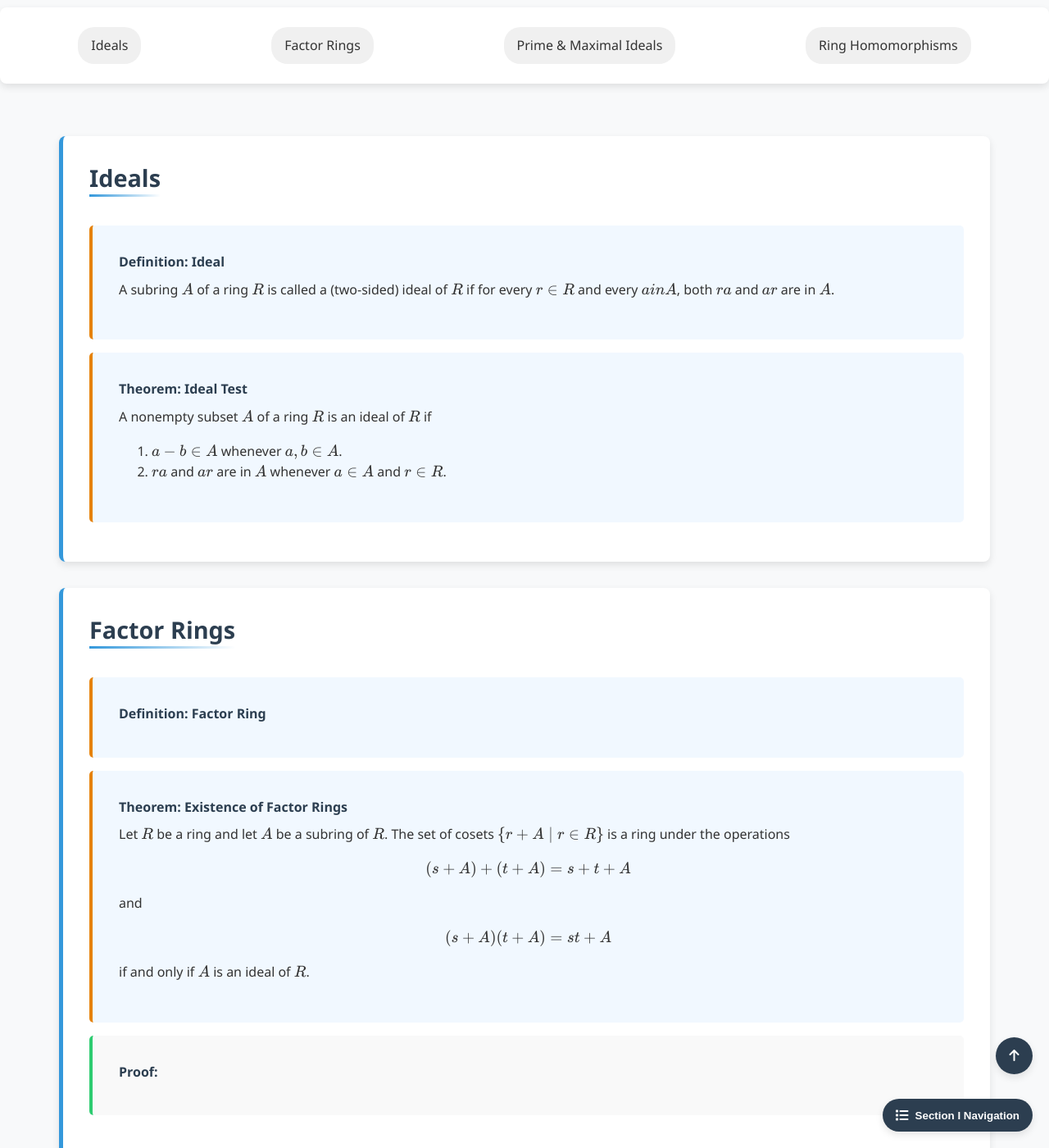
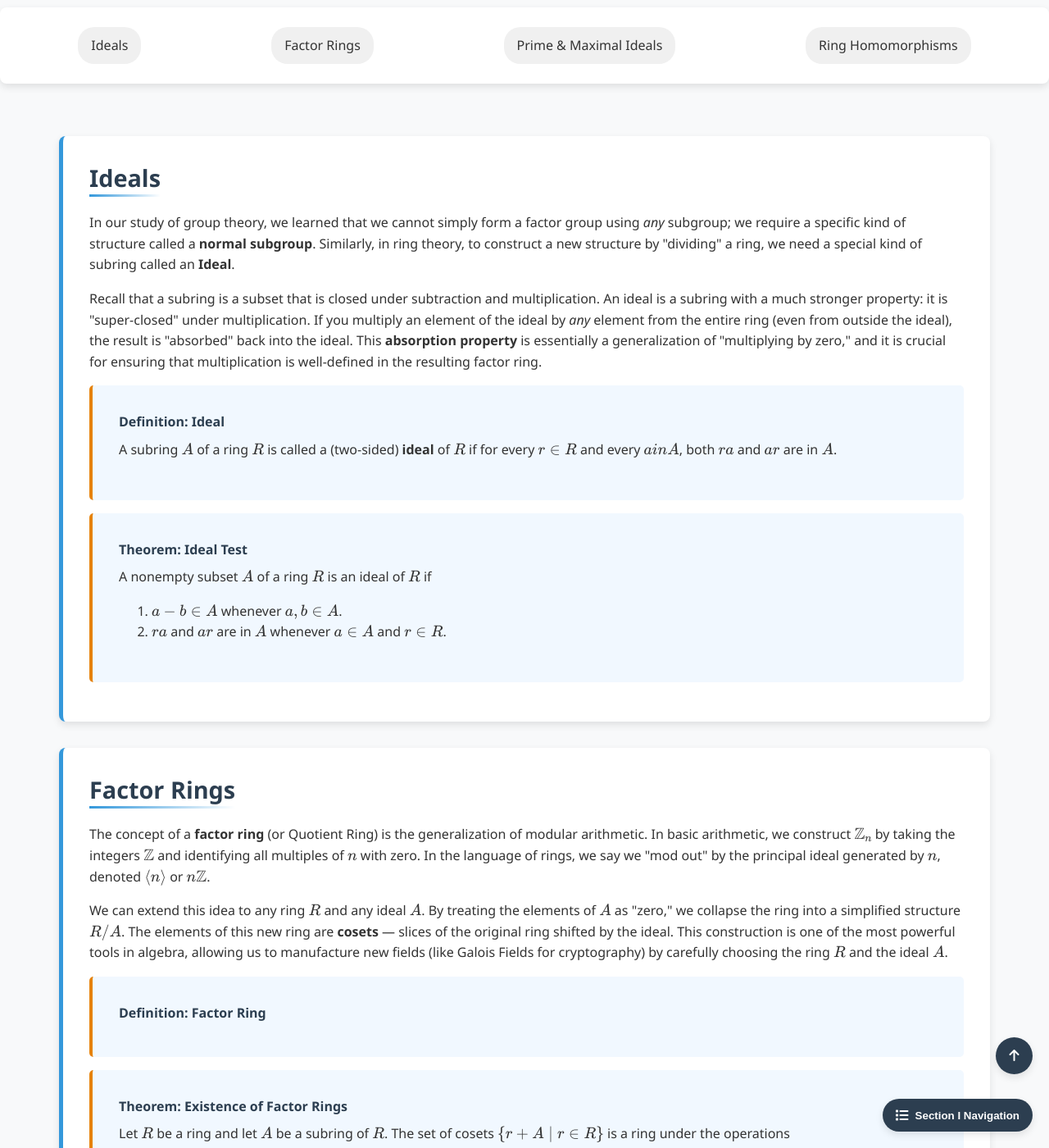
Before and after one commit to Yusukey01/yusukey01.github.io, a Jekyll site: the page built from Mathematics/Linear_algebra/ideals.html, in a window 1280 px wide and 1400 px high, scrolled down 487 px. Shown: the whole window at 82% size. Built offline with Jekyll 4.4.1, drawn with Linux system fonts in a browser that asks for light colours; some of the changed text lies outside the part shown.

Commit message:
start Section I -Part20

```diff
--- a/Mathematics/Linear_algebra/ideals.html
+++ b/Mathematics/Linear_algebra/ideals.html
@@ -102,14 +102,25 @@ noindex: true
                 <h2>Ideals</h2>
 
                 <p>
-
+                    In our study of group theory, we learned that we cannot simply form a factor group using
+                    <em>any</em> subgroup; we require a specific kind of structure called a <strong>normal subgroup</strong>.
+                    Similarly, in ring theory, to construct a new structure by "dividing" a ring, we need a special
+                    kind of subring called an <strong>Ideal</strong>.
+                </p>
+                <p>
+                    Recall that a subring is a subset that is closed under subtraction and multiplication. An ideal
+                    is a subring with a much stronger property: it is "super-closed" under multiplication. If you
+                    multiply an element of the ideal by <em>any</em> element from the entire ring (even from outside the ideal),
+                    the result is "absorbed" back into the ideal. This <strong>absorption property</strong> is essentially
+                    a generalization of "multiplying by zero," and it is crucial for ensuring that multiplication is well-defined
+                    in the resulting factor ring.
                 </p>
 
                 <div class="theorem">
                     <span class="theorem-title">Definition: Ideal</span>
                     <p>
-                        A subring \(A\) of a ring \(R\) is called a (two-sided) ideal of \(R\) if for every \(r \in R\) and every
-                        \(a in A\), both \(ra\) and \(ar\) are in \(A\).
+                        A subring \(A\) of a ring \(R\) is called a (two-sided) <strong>ideal</strong> of \(R\) if for every
+                        \(r \in R\) and every \(a in A\), both \(ra\) and \(ar\) are in \(A\).
                     </p>
                 </div>
 
@@ -131,7 +142,17 @@ noindex: true
                 <h2>Factor Rings</h2>
 
                 <p>
-
+                    The concept of a <strong>factor ring</strong> (or Quotient Ring) is the generalization of modular arithmetic.
+                    In basic arithmetic, we construct \(\mathbb{Z}_n\) by taking the integers \(\mathbb{Z}\) and identifying
+                    all multiples of \(n\) with zero. In the language of rings, we say we "mod out" by the principal ideal
+                    generated by \(n\), denoted \(\langle n \rangle\) or \(n\mathbb{Z}\).
+                </p>
+                <p>
+                    We can extend this idea to any ring \(R\) and any ideal \(A\). By treating the elements of \(A\) as "zero,"
+                    we collapse the ring into a simplified structure \(R/A\). The elements of this new ring are <strong>cosets</strong> — slices
+                    of the original ring shifted by the ideal. This construction is one of the most powerful tools in algebra,
+                    allowing us to manufacture new fields (like Galois Fields for cryptography) by carefully choosing the ring \(R\)
+                    and the ideal \(A\).
                 </p>
 
                 <div class="theorem">
@@ -165,13 +186,24 @@ noindex: true
                 <h2>Prime & Maximal Ideals</h2>
 
                 <p>
+                    Not all factor rings are created equal. If we mod out \(\mathbb{Z}\) by \(6\), we get \(\mathbb{Z}_6\),
+                    which has zero-divisors (since \(2 \cdot 3 = 6 \equiv 0\)). However, if we mod out by \(5\), we get
+                    \(\mathbb{Z}_5\), which is a perfect <strong>field</strong>. What is the fundamental difference between the ideal
+                    \(\langle 6 \rangle\) and the ideal \(\langle 5 \rangle\)?
+                </p>
 
+                <p>
+                    The answer lies in the classification of ideals. Just as integers can be composite or prime, ideals can
+                    be classified based on their internal structure. This section introduces <strong>prime ideals</strong> and
+                    <strong>maximal ideals</strong>. These concepts provide the deterministic recipe for constructing specific algebraic structures:
+                    prime ideals yield integral domains, while maximal ideals yield Fields. This correspondence is the engine behind
+                    constructing the finite fields used in AES encryption and Elliptic Curve Cryptography.
                 </p>
 
                 <div class="theorem">
                     <span class="theorem-title">Definition: Prime Ideal</span>
                     <p>
-                        A prime ideal \(A\) of a commutative ring \(R\) is a proper ideal of \(R\) such that \(a, b \in R\) and
+                        A <strong>prime ideal</strong> \(A\) of a commutative ring \(R\) is a proper ideal of \(R\) such that \(a, b \in R\) and
                         \(ab \in R\) imply \(a \in A\) or \(b \in A\).
                     </p>
                 </div>
@@ -179,7 +211,7 @@ noindex: true
                 <div class="theorem">
                     <span class="theorem-title">Definition: Maximal Ideal</span>
                     <p>
-                        A maximal ideal \(A\) of a commutative ring \(R\) is a proper ideal of \(R\) such that,
+                        A <strong>maximal ideal</strong> \(A\) of a commutative ring \(R\) is a proper ideal of \(R\) such that,
                         whenever \(B\) is an ideal of \(R\) and \(A \subseteq B \subseteq R\), then \(B = A\) or
                         \(B = R\).
                     </p>
@@ -206,14 +238,34 @@ noindex: true
             <section id="homo" class="section-content">
                 <h2>Ring Homomorphisms</h2>
 
+               <p>
+                    In <a href="group_isomorphism.html"><strong>Structural Group Theory</strong></a>, we established that
+                    homomorphisms are the "structure-preserving maps" that allow us to compare different groups. We saw that the
+                    kernel of a group homomorphism is not just any subgroup, but specifically a <strong>normal subgroup</strong>.
+                </p>
                 <p>
-
+                    We now extend this concept to rings. Because a ring involves two operations — addition and multiplication — a
+                    <strong>ring homomorphism</strong> is a stricter requirement: it must preserve the structure of <em>both</em>
+                    operations simultaneously.
+                </p>
+                <p>
+                    This is the final piece of the puzzle justifying the definition of an ideal. Just as the kernel of a group
+                    homomorphism was a normal subgroup, the kernel of a ring homomorphism is exactly an <strong>ideal</strong>.
+                    The <strong>first isomorphism theorem for rings</strong> mirrors the one for groups, confirming that "ideals"
+                    are indeed the correct structural equivalent to "normal subgroups" in the richer landscape of ring theory.
                 </p>
 
                 <div class="theorem">
                     <span class="theorem-title">Definition: Ring Homomorphism & Isomorphism</span>
                     <p>
-
+                        A <strong>ring homomorphism</strong> \(\phi\) from a ring \(R\) to a ring \(S\) is a mapping from \(R\) to \(S\) that
+                        preserves the two ring operations.<br>
+                        \(\forall a, b \in R\),
+                        <ul style="padding-left: 40px;">
+                            <li>\phi(a + b) = \phi(a) + \phi(b)</li>
+                            <li>\phi(ab) = \phi(a)\phi(b)</li>
+                        </ul><br>
+                        A ring homomorphism that is both one-to-one and onto is called a <strong>ring isomorphism</strong>.
                     </p>
                 </div>
 
```
